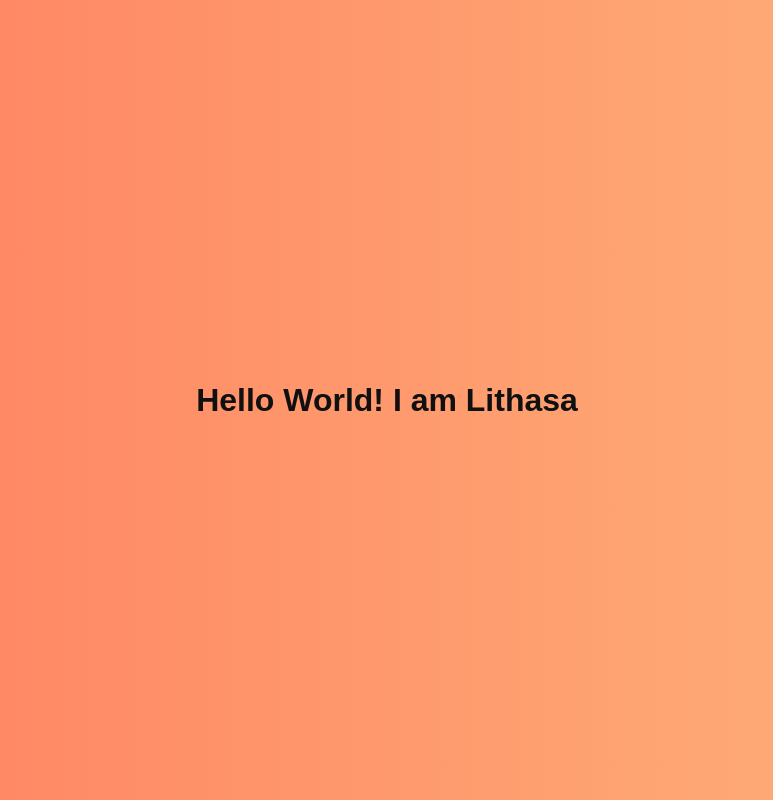
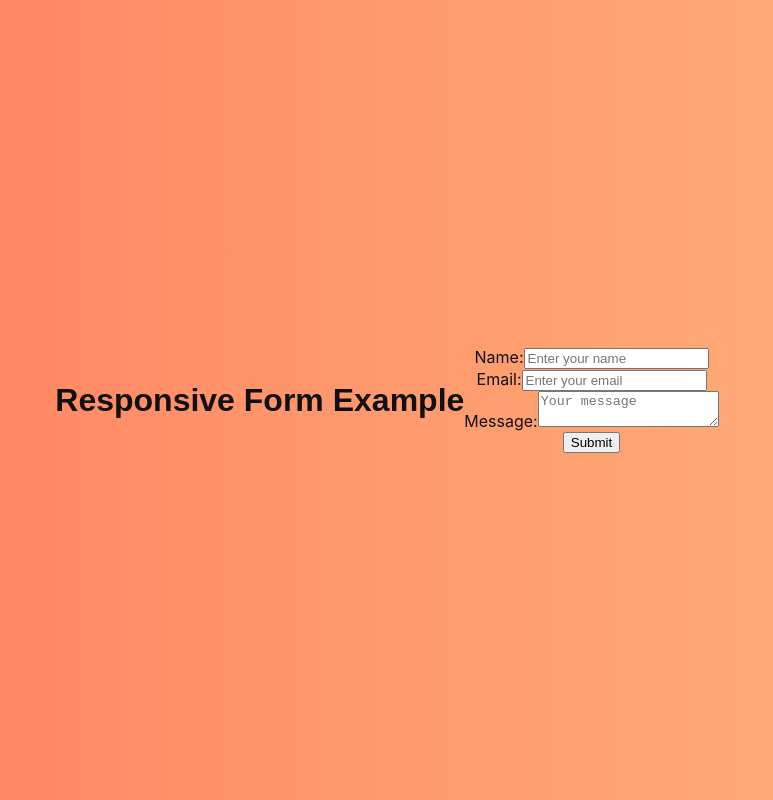
Before and after one commit to Lithasa/LeraningReact, a React (Create React App) app in the folder reactp/: page / in a window 1280 px wide. Shown: the whole page, without its empty margins (253-1026 px from the left). Built offline with nearby package versions, Linux system fonts and the light colour scheme.

Commit message:
updates with a form

```diff
--- a/reactp/src/App.js
+++ b/reactp/src/App.js
@@ -4,7 +4,22 @@ import './App.css';
 function App() {
   return (
     <div className="App">
-       <h1>Hello World! I am Lithasa</h1>
+      <h1>Responsive Form Example</h1>
+      <form className="responsive-form">
+        <div className="form-group">
+          <label htmlFor="name">Name:</label>
+          <input type="text" id="name" placeholder="Enter your name" required />
+        </div>
+        <div className="form-group">
+          <label htmlFor="email">Email:</label>
+          <input type="email" id="email" placeholder="Enter your email" required />
+        </div>
+        <div className="form-group">
+          <label htmlFor="message">Message:</label>
+          <textarea id="message" placeholder="Your message" required></textarea>
+        </div>
+        <button type="submit">Submit</button>
+      </form>
     </div>
   );
 }
```
